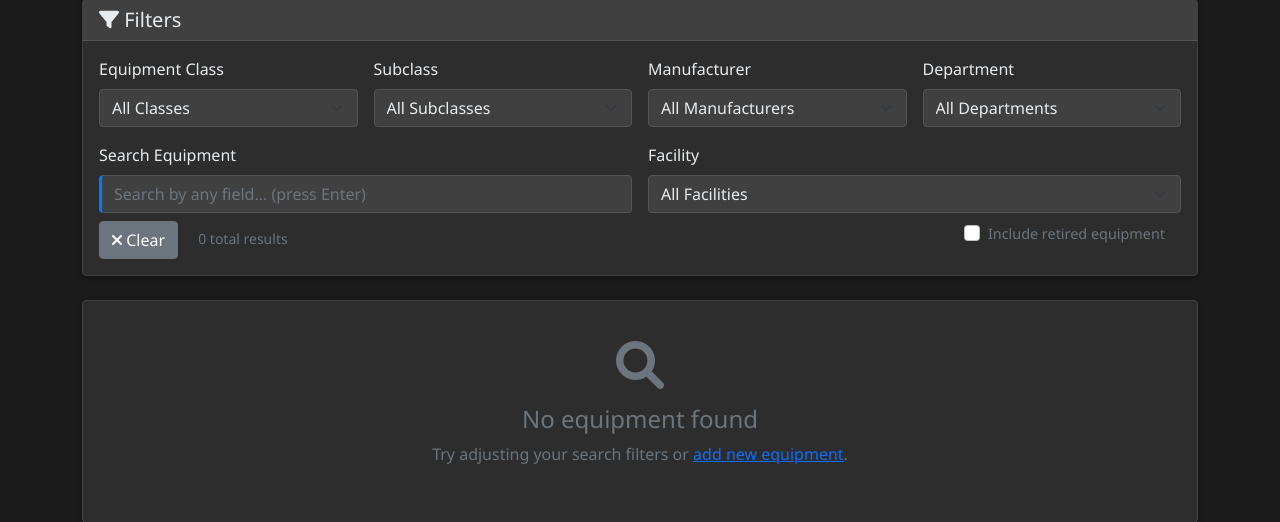
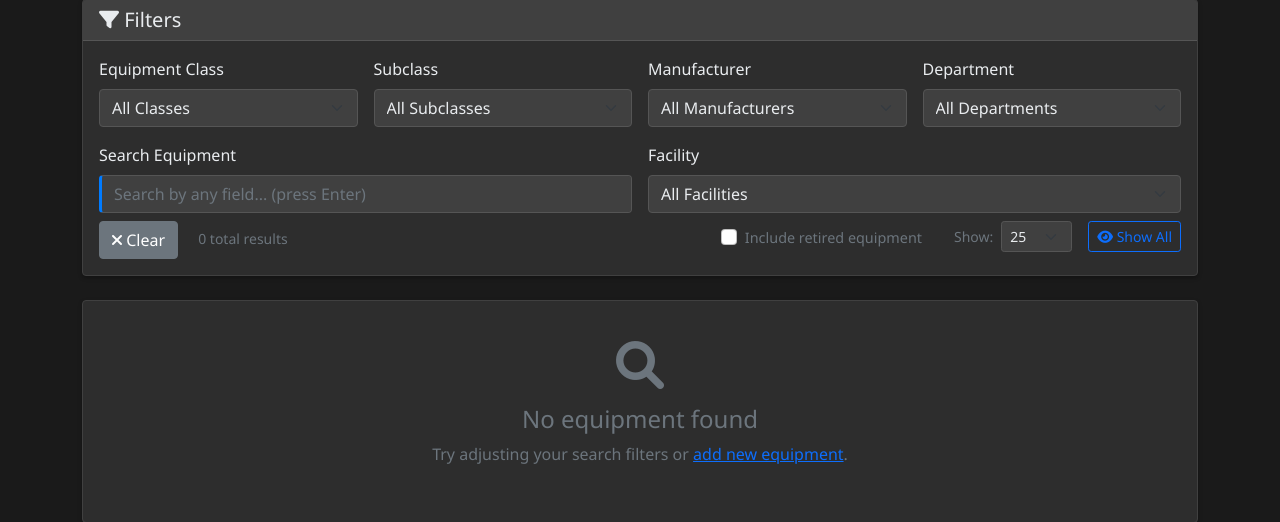
Before and after one commit to nickbevins/rems, a Flask app: page /equipment in a window 1280 px wide. Shown: the part 162-684 px from the top of the page. Run offline with Flask 3, Linux system fonts and the light colour scheme; a user stored in the database is signed in; data comes from the database, SQL or seed files in the repository; data that the repository does not hold is empty; some libraries are stand-ins or nearby versions.

Commit message:
Enhance equipment table with ME Facility display and flexible pagination
- Add ME Facility under ME Registration in equipment table with muted styling
- Add per-page selector with options for 25, 50, 100, 200 items
- Implement Show All option to display all results without pagination
- Add toggle between Show All and Paginate modes
- Preserve all filter parameters when changing pagination settings
- Validate per_page range (1-1000) with reasonable defaults

```diff
--- a/app.py
+++ b/app.py
@@ -902,12 +902,35 @@ def equipment_list():
     else:
         query = query.order_by(sort_column.asc())
 
-    equipment = query.paginate(
-        page=page,
-        per_page=per_page,
-        error_out=False,
-        max_per_page=100
-    )
+    # Handle pagination or show all
+    if request.args.get('show_all') == 'true':
+        # Get all items without pagination
+        all_equipment = query.all()
+        # Create a mock pagination object for template compatibility
+        equipment = type('MockPagination', (), {
+            'items': all_equipment,
+            'total': len(all_equipment),
+            'pages': 1,
+            'page': 1,
+            'has_prev': False,
+            'has_next': False,
+            'prev_num': None,
+            'next_num': None,
+            'iter_pages': lambda: [1]
+        })()
+    else:
+        # Validate per_page range
+        if per_page < 1:
+            per_page = 25
+        elif per_page > 1000:  # Reasonable maximum
+            per_page = 1000
+
+        equipment = query.paginate(
+            page=page,
+            per_page=per_page,
+            error_out=False,
+            max_per_page=1000
+        )
 
     # Get values for filters from standardized lists
     classes = EquipmentClass.query.filter_by(is_active=True).order_by(EquipmentClass.name).all()
--- a/templates/equipment_list.html
+++ b/templates/equipment_list.html
@@ -106,12 +106,34 @@
                         <span class="text-muted small ms-3">{{ equipment.total }} total results</span>
                     </div>
                     <div class="col-6 text-end">
-                        <div class="form-check form-check-inline">
-                            <input class="form-check-input auto-filter" type="checkbox" name="include_retired" value="true" id="include_retired" form="filterForm"
-                                   {% if request.args.get('include_retired') == 'true' %}checked{% endif %}>
-                            <label class="form-check-label text-muted small" for="include_retired">
-                                Include retired equipment
-                            </label>
+                        <div class="d-flex align-items-center justify-content-end gap-3">
+                            <div class="form-check form-check-inline mb-0">
+                                <input class="form-check-input auto-filter" type="checkbox" name="include_retired" value="true" id="include_retired" form="filterForm"
+                                       {% if request.args.get('include_retired') == 'true' %}checked{% endif %}>
+                                <label class="form-check-label text-muted small" for="include_retired">
+                                    Include retired equipment
+                                </label>
+                            </div>
+                            <div class="d-flex align-items-center">
+                                <label for="per_page" class="form-label text-muted small mb-0 me-2">Show:</label>
+                                <select name="per_page" id="per_page" class="form-select form-select-sm auto-filter" style="width: auto;" form="filterForm">
+                                    <option value="25" {% if request.args.get('per_page', '25') == '25' %}selected{% endif %}>25</option>
+                                    <option value="50" {% if request.args.get('per_page') == '50' %}selected{% endif %}>50</option>
+                                    <option value="100" {% if request.args.get('per_page') == '100' %}selected{% endif %}>100</option>
+                                    <option value="200" {% if request.args.get('per_page') == '200' %}selected{% endif %}>200</option>
+                                </select>
+                            </div>
+                            <div>
+                                {% if request.args.get('show_all') == 'true' %}
+                                    <a href="{{ url_for('equipment_list', **request.args) | replace('&show_all=true', '') | replace('show_all=true&', '') | replace('show_all=true', '') }}" class="btn btn-sm btn-outline-secondary">
+                                        <i class="fas fa-list"></i> Paginate
+                                    </a>
+                                {% else %}
+                                    <a href="{{ url_for('equipment_list', show_all='true', **request.args) }}" class="btn btn-sm btn-outline-primary">
+                                        <i class="fas fa-eye"></i> Show All
+                                    </a>
+                                {% endif %}
+                            </div>
                         </div>
                     </div>
                 </div>
@@ -169,7 +191,12 @@
                                     <td>{{ eq.department.name if eq.department else 'N/A' }}</td>
                                     <td>{{ eq.eq_rm or 'N/A' }}</td>
                                     <td>{{ eq.facility.name if eq.facility else 'N/A' }}</td>
-                                    <td>{{ eq.eq_mereg or 'N/A' }}</td>
+                                    <td>
+                                        <div>{{ eq.eq_mereg or 'N/A' }}</div>
+                                        {% if eq.eq_mefac %}
+                                            <div class="text-muted">{{ eq.eq_mefac }}</div>
+                                        {% endif %}
+                                    </td>
                                     <td>
                                         {% if is_retired %}
                                             <span class="badge bg-danger">Retired</span>
@@ -202,12 +229,12 @@
                     </div>
 
                     <!-- Pagination -->
-                    {% if equipment.pages > 1 %}
+                    {% if equipment.pages > 1 and request.args.get('show_all') != 'true' %}
                     <nav aria-label="Equipment pagination">
                         <ul class="pagination justify-content-center">
                             {% if equipment.has_prev %}
                                 <li class="page-item">
-                                    <a class="page-link" href="{{ url_for('equipment_list', page=equipment.prev_num, search=request.args.get('search'), eq_class=request.args.get('eq_class'), eq_subclass=request.args.get('eq_subclass'), eq_manu=request.args.get('eq_manu'), eq_dept=request.args.get('eq_dept'), eq_fac=request.args.get('eq_fac'), include_retired=request.args.get('include_retired'), sort=request.args.get('sort'), order=request.args.get('order')) }}">Previous</a>
+                                    <a class="page-link" href="{{ url_for('equipment_list', page=equipment.prev_num, search=request.args.get('search'), eq_class=request.args.get('eq_class'), eq_subclass=request.args.get('eq_subclass'), eq_manu=request.args.get('eq_manu'), eq_dept=request.args.get('eq_dept'), eq_fac=request.args.get('eq_fac'), include_retired=request.args.get('include_retired'), sort=request.args.get('sort'), order=request.args.get('order'), per_page=request.args.get('per_page')) }}">Previous</a>
                                 </li>
                             {% endif %}
 
@@ -215,7 +242,7 @@
                                 {% if page_num %}
                                     {% if page_num != equipment.page %}
                                         <li class="page-item">
-                                            <a class="page-link" href="{{ url_for('equipment_list', page=page_num, search=request.args.get('search'), eq_class=request.args.get('eq_class'), eq_subclass=request.args.get('eq_subclass'), eq_manu=request.args.get('eq_manu'), eq_dept=request.args.get('eq_dept'), eq_fac=request.args.get('eq_fac'), include_retired=request.args.get('include_retired'), sort=request.args.get('sort'), order=request.args.get('order')) }}">{{ page_num }}</a>
+                                            <a class="page-link" href="{{ url_for('equipment_list', page=page_num, search=request.args.get('search'), eq_class=request.args.get('eq_class'), eq_subclass=request.args.get('eq_subclass'), eq_manu=request.args.get('eq_manu'), eq_dept=request.args.get('eq_dept'), eq_fac=request.args.get('eq_fac'), include_retired=request.args.get('include_retired'), sort=request.args.get('sort'), order=request.args.get('order'), per_page=request.args.get('per_page')) }}">{{ page_num }}</a>
                                         </li>
                                     {% else %}
                                         <li class="page-item active">
@@ -231,11 +258,17 @@
 
                             {% if equipment.has_next %}
                                 <li class="page-item">
-                                    <a class="page-link" href="{{ url_for('equipment_list', page=equipment.next_num, search=request.args.get('search'), eq_class=request.args.get('eq_class'), eq_subclass=request.args.get('eq_subclass'), eq_manu=request.args.get('eq_manu'), eq_dept=request.args.get('eq_dept'), eq_fac=request.args.get('eq_fac'), include_retired=request.args.get('include_retired'), sort=request.args.get('sort'), order=request.args.get('order')) }}">Next</a>
+                                    <a class="page-link" href="{{ url_for('equipment_list', page=equipment.next_num, search=request.args.get('search'), eq_class=request.args.get('eq_class'), eq_subclass=request.args.get('eq_subclass'), eq_manu=request.args.get('eq_manu'), eq_dept=request.args.get('eq_dept'), eq_fac=request.args.get('eq_fac'), include_retired=request.args.get('include_retired'), sort=request.args.get('sort'), order=request.args.get('order'), per_page=request.args.get('per_page')) }}">Next</a>
                                 </li>
                             {% endif %}
                         </ul>
                     </nav>
+                    {% endif %}
+
+                    {% if request.args.get('show_all') == 'true' %}
+                    <div class="text-center text-muted mt-3">
+                        <small>Showing all {{ equipment.total }} items</small>
+                    </div>
                     {% endif %}
                 {% else %}
                     <div class="text-center py-4">
```
